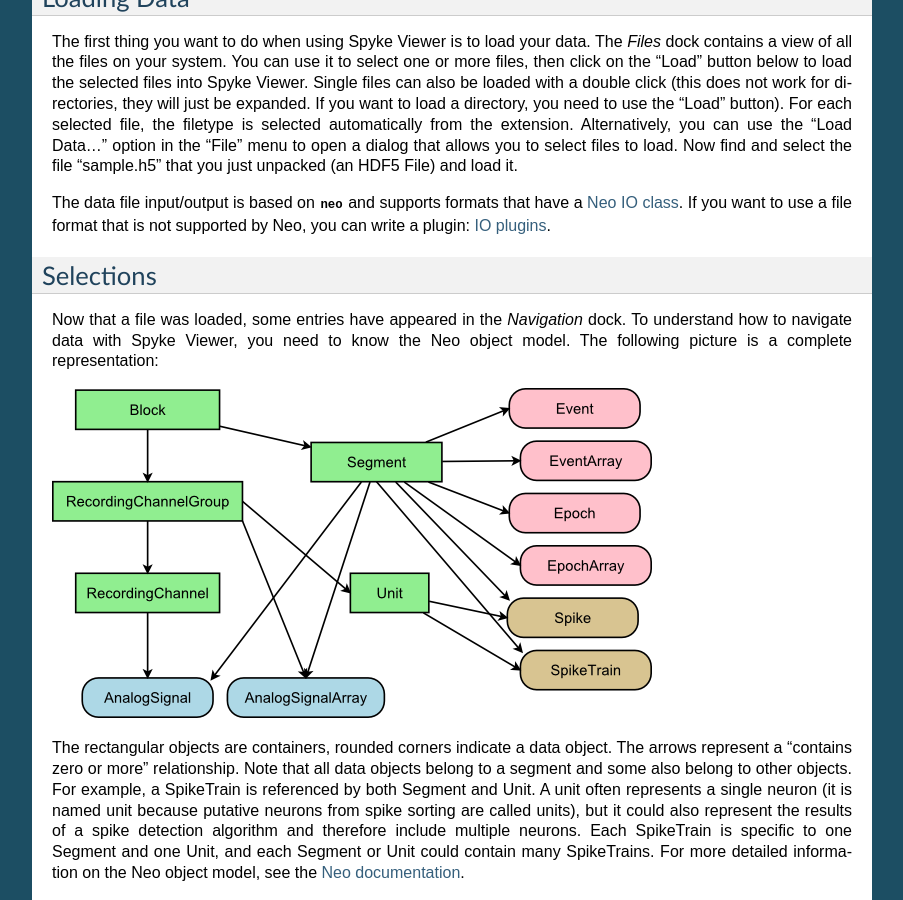
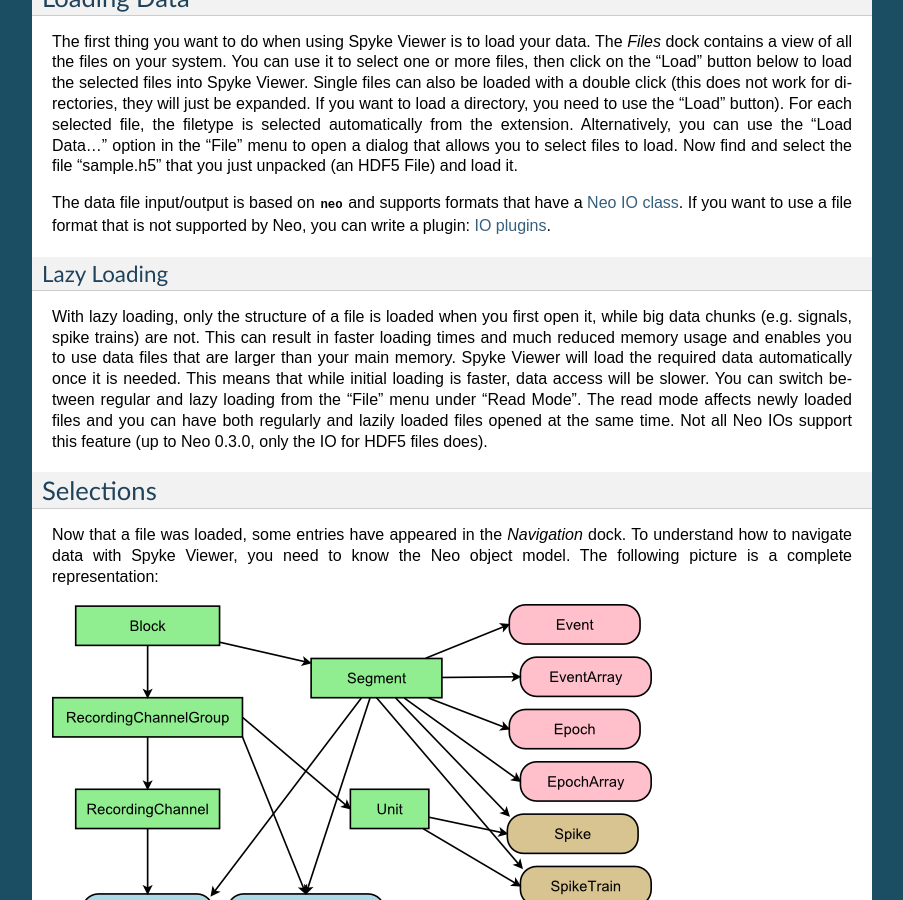
Before and after one commit to rproepp/spykeviewer, a Sphinx documentation site: the page built from doc/source/usage.rst, in a window 1280 px wide and 900 px high, scrolled down 946 px. Shown: the whole window, without its empty margins (198-1101 px from the left). Built offline with Sphinx 7.4.7, drawn with Linux system fonts in a browser that asks for light colours; formulas are drawn with MathJax 3.

Commit message:
Lazy loading in docs

```diff
--- a/CHANGELOG.rst
+++ b/CHANGELOG.rst
@@ -1,4 +1,4 @@
-* Support for transparent lazy loading for supported IOs.
+* Optional transparent lazy loading for supported IOs.
 * Splash screen while loading the application.
 * Open files dialog as an alternative to the "Files" dock.
 * Filters are automatically deactivated on loading a selection if they
--- a/doc/source/usage.rst
+++ b/doc/source/usage.rst
@@ -38,6 +38,21 @@ have a
 `Neo IO class <http://neo.readthedocs.org/en/latest/io.html>`_. If you want
 to use a file format that is not supported by Neo, you can write a plugin:
 :ref:`ioplugins`.
+
+Lazy Loading
+############
+
+With lazy loading, only the structure of a file is loaded when you first
+open it, while big data chunks (e.g. signals, spike trains) are not.
+This can result in faster loading times and much reduced memory usage and
+enables you to use data files that are larger than your main memory. Spyke
+Viewer will load the required data automatically once it is needed. This
+means that while initial loading is faster, data access will be slower.
+You can switch between regular and lazy loading from the "File" menu under
+"Read Mode". The read mode affects newly loaded files and you can have
+both regularly and lazily loaded files opened at the same time. Not all
+Neo IOs support this feature (up to Neo 0.3.0, only the IO for HDF5 files
+does).
 
 .. _selections:
 
```
